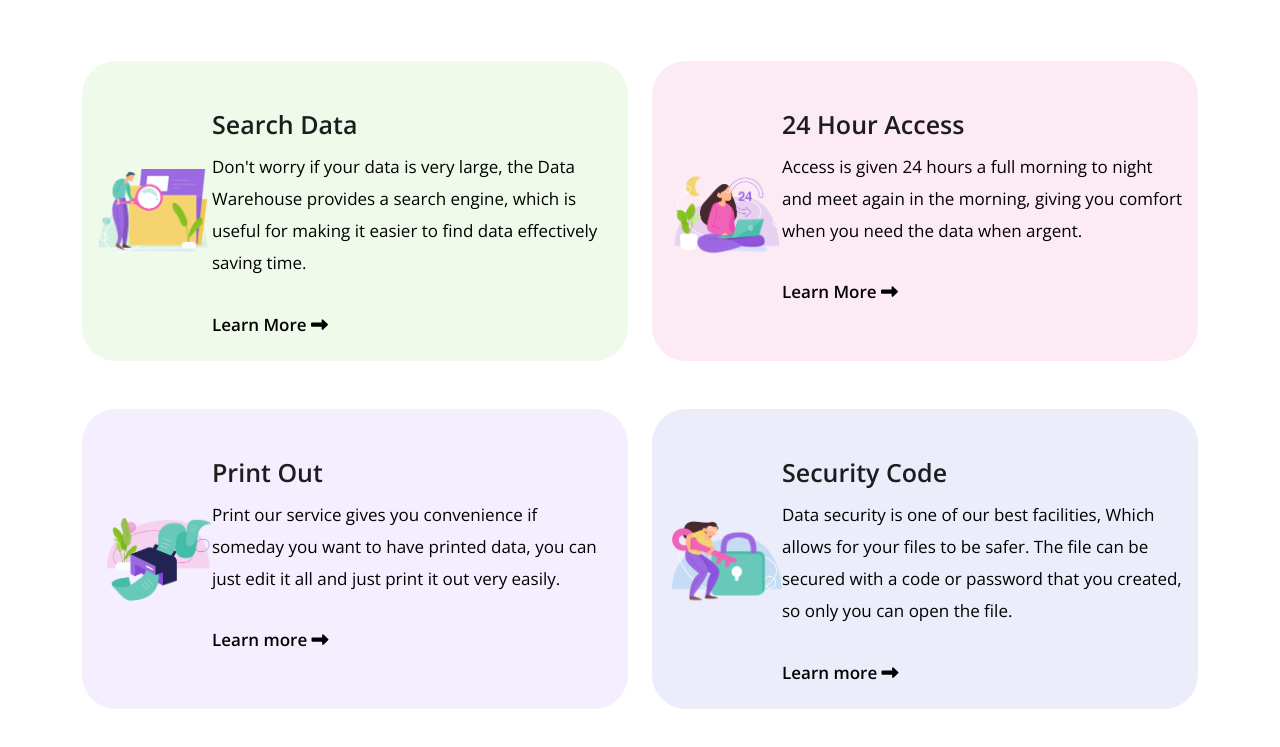
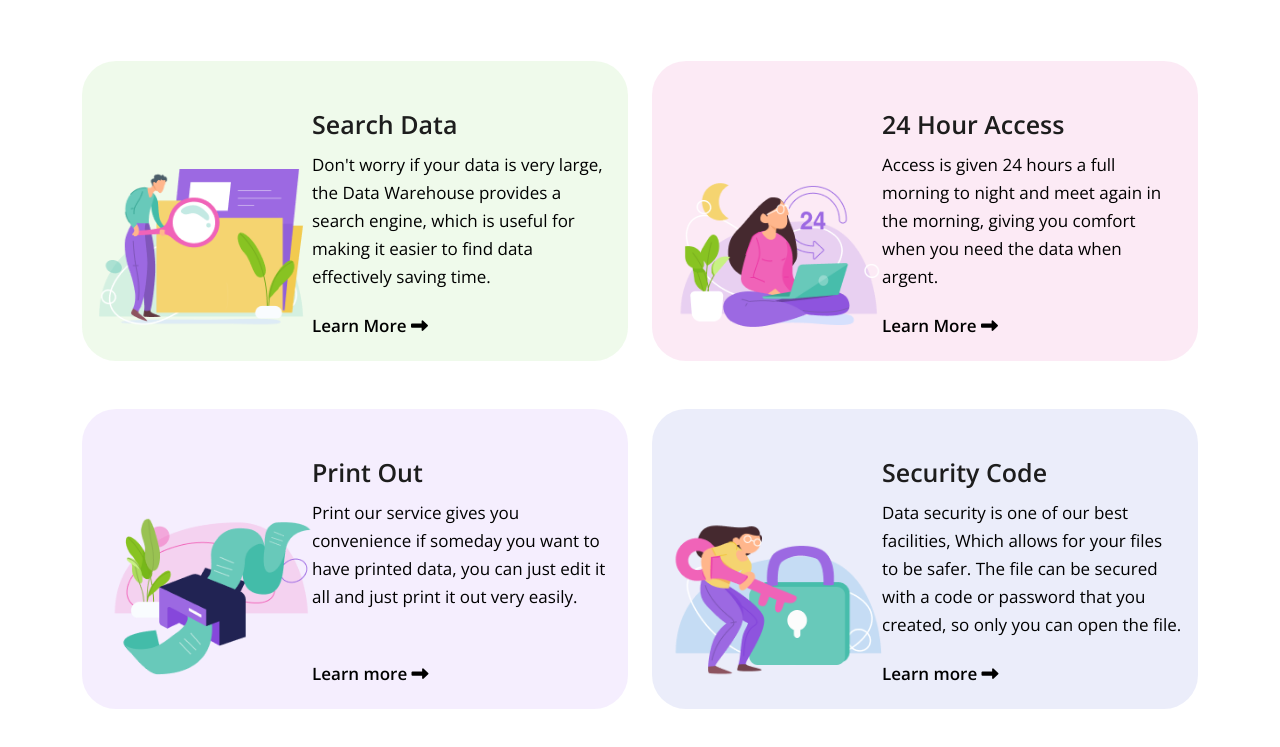
Before and after one commit to BindingOx/Tutorials, a plain HTML site: page Datawarehouse/index.html in a window 1280 px wide. Shown: the part 1443-2190 px from the top of the page. Drawn offline with nearby package versions, Linux system fonts and the light colour scheme.

Commit message:
Add height constraint to feature paragraphs

```diff
--- a/Datawarehouse/css/style.css
+++ b/Datawarehouse/css/style.css
@@ -150,10 +150,11 @@ a.learn-more:hover {
 .feature-text p {
 	font-weight: normal;
 	font-size: 17px;
-	line-height: 190.18%;
+	/* line-height: 190.18%; */
 	color: #000000;
 	/** setting constraints on the box in order to fix it */
-	width: 400px;
+	width: 300px;
+	height: 150px;
 }
 
 .feature-img img {
--- a/Datawarehouse/index.html
+++ b/Datawarehouse/index.html
@@ -123,7 +123,7 @@
 									class="img-fluid"
 								/>
 							</div>
-							<div class="feature-text px-auto">
+							<div class="feature-text">
 								<h3>Search Data</h3>
 								<p class="pt-1 pb-3">
 									Don't worry if your data is very large, the Data Warehouse
@@ -145,7 +145,7 @@
 									class="img-fluid"
 								/>
 							</div>
-							<div class="feature-text px-auto">
+							<div class="feature-text">
 								<h3>24 Hour Access</h3>
 								<p class="pt-1 pb-3">
 									Access is given 24 hours a full morning to night and meet
@@ -167,7 +167,7 @@
 									alt="feature"
 								/>
 							</div>
-							<div class="feature-text px-auto">
+							<div class="feature-text">
 								<h3>Print Out</h3>
 								<p class="pt-1 pb-3">
 									Print our service gives you convenience if someday you want to
@@ -189,7 +189,7 @@
 									alt="feature"
 								/>
 							</div>
-							<div class="feature-text px-auto">
+							<div class="feature-text">
 								<h3>Security Code</h3>
 								<p class="pt-1 pb-3">
 									Data security is one of our best facilities, Which allows for
```
